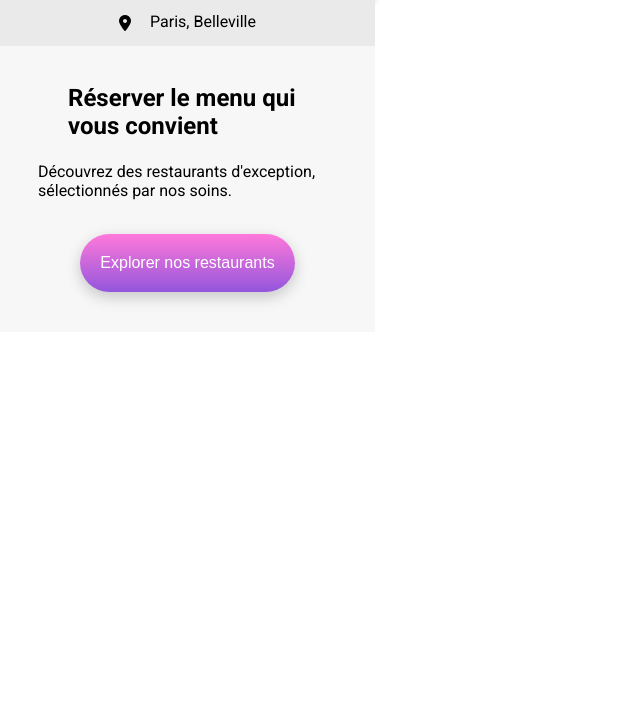
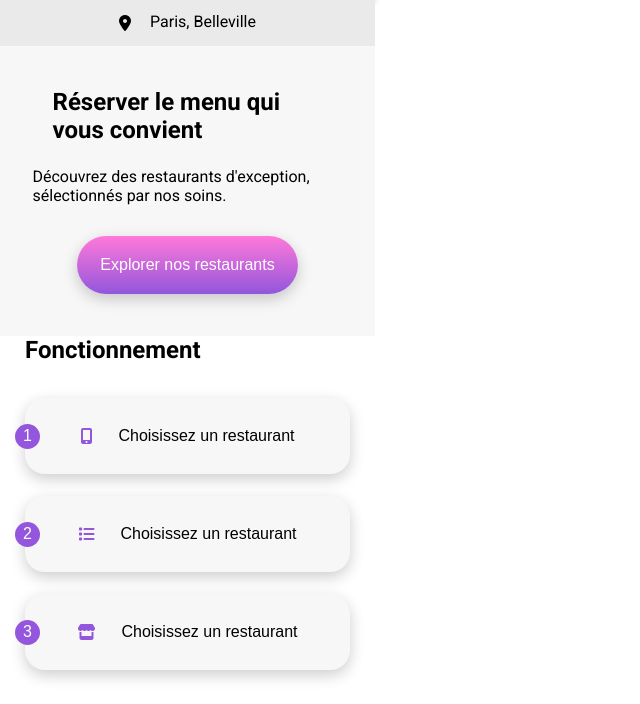
Before and after one commit to Dusty-Hordofel/ohmyfood, a website: page index.html in a window 1280 px wide. Shown: the part 67-771 px from the top of the page, without its empty margins (0-640 px from the left). Drawn offline with Linux system fonts and the light colour scheme.

Commit message:
6.Functioning

```diff
--- a/index.html
+++ b/index.html
@@ -38,8 +38,8 @@
       <!-- end of Location -->
 
       <!-- Hero  section-->
-      <section class="hero">
-        <div class="hero__container">
+      <section class="hero__container">
+        <div class="hero">
           <h1 class="hero__title">Réserver le menu qui vous convient</h1>
           <p class="hero__text">
             Découvrez des restaurants d'exception, sélectionnés par nos soins.
@@ -48,6 +48,37 @@
         </div>
       </section>
       <!-- end of Hero  section-->
+
+      <!-- Functioning section -->
+      <section class="functioning__container">
+        <div class="functioning">
+          <div class="functioning__title">
+            <h2>Fonctionnement</h2>
+          </div>
+          <div class="functioning__buttons">
+            <button class="functioning__button">
+              <span class="functioning__button__number">1</span>
+              <i
+                class="fa-solid fa-mobile-screen-button functioning__button__icon"
+              ></i>
+              <p class="functioning__button__text">Choisissez un restaurant</p>
+            </button>
+            <button class="functioning__button">
+              <span class="functioning__button__number">2</span>
+              <i class="fa-solid fa-list functioning__button__icon"></i>
+              <p class="functioning__button__text">Choisissez un restaurant</p>
+            </button>
+            <button class="functioning__button">
+              <span class="functioning__button__number">3</span>
+              <i class="fa-solid fa-store functioning__button__icon"></i>
+              <p class="functioning__button__text">Choisissez un restaurant</p>
+            </button>
+          </div>
+        </div>
+      </section>
+      <!-- end of Functioning section -->
+      <!--  -->
+      <section class="control"></section>
     </main>
   </body>
 </html>
--- a/styles/styles.scss
+++ b/styles/styles.scss
@@ -11,6 +11,8 @@ $primary-color: #9356dc;
 $secondary-color: #ff79da;
 $tertiary-color: #99e2d0;
 $Ohmyfood-white: #ffffff;
+$Ohmyfood-black: #000000;
+
 $Ohmyfood-primary-grey: #f7f7f7;
 $Ohmyfood-secondary-grey: #eaeaea;
 $Ohmyfood-shadow-1: 0 5px 15px rgba(0, 0, 0, 0.2);
@@ -42,14 +44,14 @@ $Ohmyfood-fw-700: 700;
   align-items: center;
 }
 
-@mixin button {
+@mixin button($padding, $gradient, $border-radius) {
   opacity: 1;
+  color: white;
   background: $gradient;
-  color: white;
-  border-radius: 200px;
+  border-radius: $border-radius;
   box-shadow: $Ohmyfood-shadow-1;
   font-size: $Ohmyfood-fs-1;
-  padding: 20px;
+  padding: $padding;
   margin: 0 auto;
 }
 
@@ -58,6 +60,18 @@ $Ohmyfood-fw-700: 700;
   transition: 0.3s;
   box-shadow: $Ohmyfood-shadow-3;
 }
+
+// @mixin theme($theme: DarkGray) {
+//   background: $theme;
+//   box-shadow: 0 0 1px rgba($theme, .25);
+//   color: #fff;
+// }
+
+// .info {
+//   @include theme;
+// }
+// .alert {
+//   @include theme($theme: DarkRed);
 
 /************************************/
 /* GLOBAL STYLES*/
@@ -80,6 +94,7 @@ body {
   font-family: "Roboto", sans-serif;
   background: $Ohmyfood-white;
   font-size: $Ohmyfood-fs-1;
+  color: $Ohmyfood-black;
 }
 
 a {
@@ -129,6 +144,7 @@ header {
 main {
   width: 37.5rem;
 
+  /*----------loaction-section---------*/
   .location {
     height: 4.9rem;
     background: $Ohmyfood-secondary-grey;
@@ -143,23 +159,92 @@ main {
     }
   }
 
-  .hero {
-    height: 28.6rem;
+  /*----------hero-section---------*/
+  .hero__container {
     background: $Ohmyfood-primary-grey;
-    padding: 38px;
-    &__container {
-      // padding: 38px;
-    }
-    &__title {
-      margin: 0 30px 22px 30px;
-    }
+    padding-top: 42px;
 
-    &__text {
-      // font-size: $Ohmyfood-fs-two;
-      margin-bottom: 34px;
-    }
-    &__button {
-      @include button();
+    height: 29rem;
+    display: flex;
+    justify-content: center;
+
+    .hero {
+      max-width: 310px;
+      &__title {
+        margin-bottom: 23px;
+        margin: 0 20px 0 20px;
+      }
+      &__text {
+        margin: 23px 0 31px 0;
+      }
+
+      &__button {
+        @include button(20px, $gradient, 50px);
+        width: 221px;
+      }
     }
   }
+
+  /*----------functionning-section---------*/
+  .functioning__container {
+    // background: #ff79da;
+    // color: $Ohmyfood-black;
+    height: 37.1rem;
+    // height: 44.1rem;
+    // padding-bottom: 70px;
+    // margin-bottom: ;
+
+    .functioning {
+      &__title {
+        color: $Ohmyfood-black;
+        margin: 0px 0px 34px 25px;
+      }
+
+      &__buttons {
+        display: flex;
+        flex-direction: column;
+        align-items: center;
+      }
+
+      &__button {
+        position: relative;
+        width: 32.5rem;
+        height: 7.6rem;
+        @include flexbox-center();
+        background: #99e2d0;
+        @include button(10px, $Ohmyfood-primary-grey, 20px);
+        &:not(:nth-last-child(1)) {
+          margin-bottom: 22px;
+        }
+        // margin-bottom: 22px;
+        // padding: 70px;
+        // @include button(20px, $Ohmyfood-primary-grey);
+        &__number {
+          position: absolute;
+          left: -10px;
+          background: $primary-color;
+          border-radius: 50%;
+          margin-right: 2.2rem;
+          width: 2.5rem;
+          height: 2.5rem;
+          @include flexbox-center();
+        }
+        &__icon {
+          color: $primary-color;
+        }
+
+        &__text {
+          margin-left: 26px;
+          display: inline-block;
+          color: $Ohmyfood-black;
+        }
+      }
+    }
+  }
+
+  /*----------constrol-section---------*/
+  .control {
+    height: 400px;
+    background: #99e2d0;
+  }
 }
```
Also changed, not shown: README.md, styles/styles.css, 1 other file.
